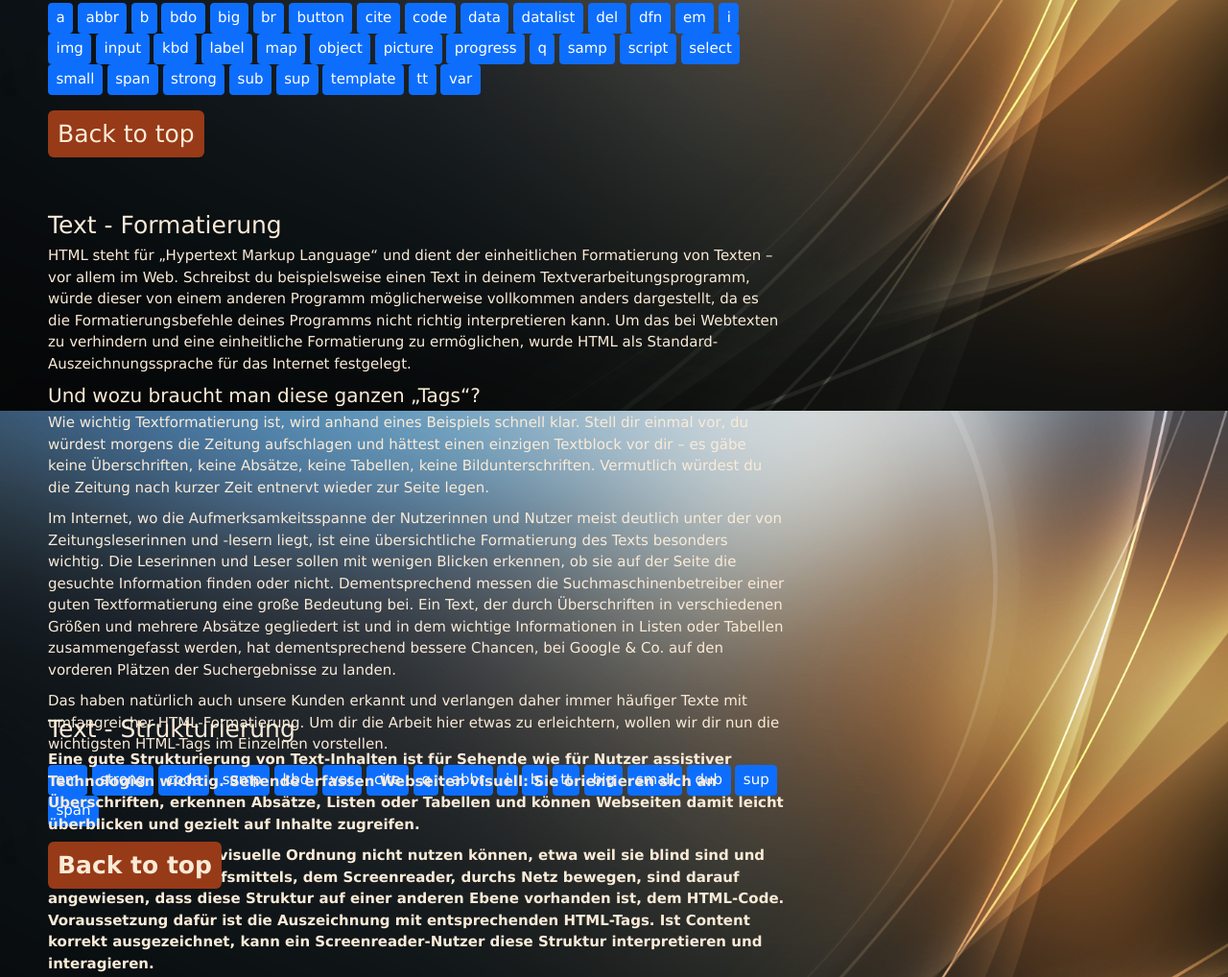
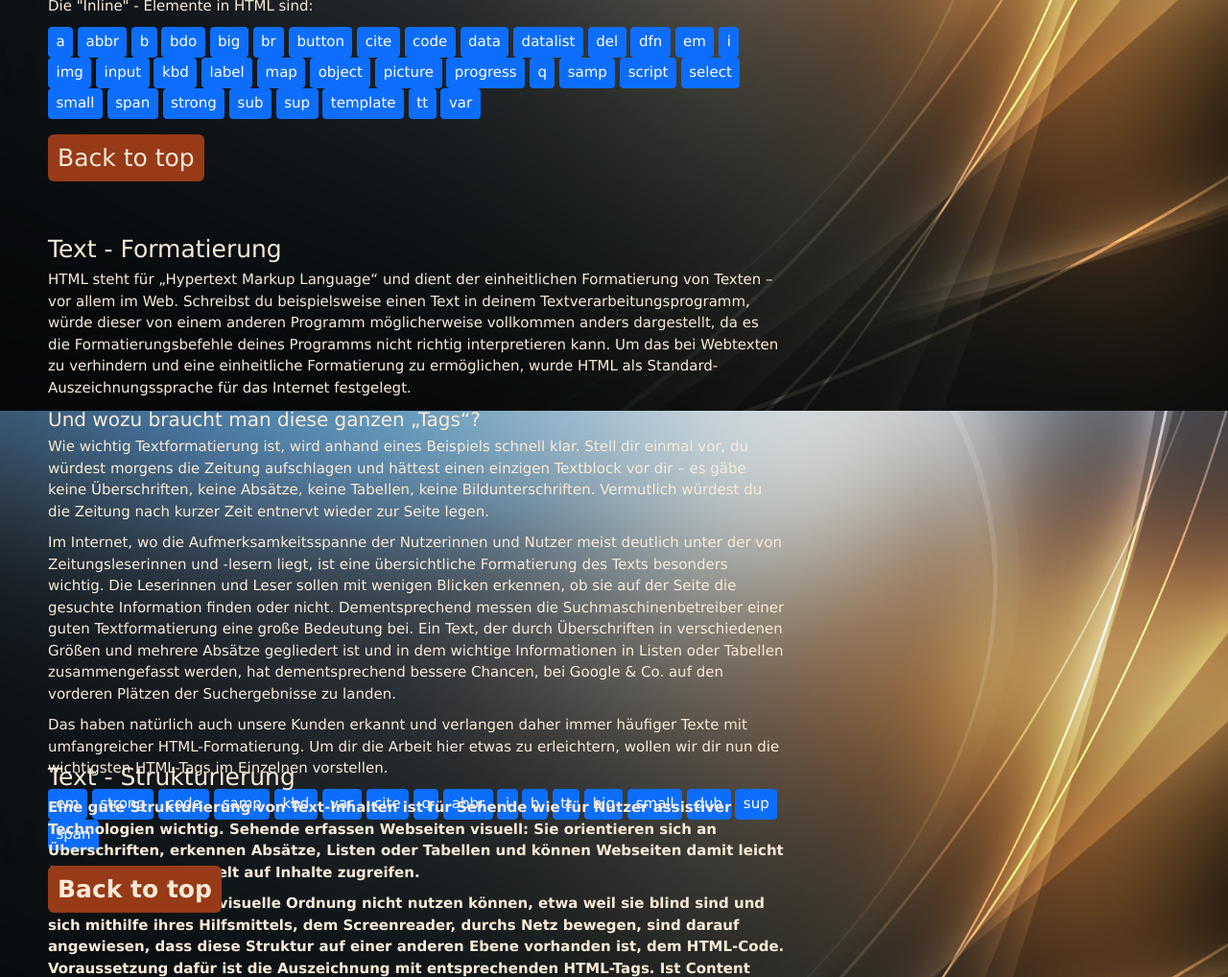
Before and after one commit to MarcelVoigt92/The-Semicolons-Link-Sammlung, a plain HTML site: page HTML/html_index.html in a window 1280 px wide. Shown: the part 2772-3790 px from the top of the page at 96% size. Drawn offline with nearby package versions, Linux system fonts and the light colour scheme; a script that the page names is missing.

Commit message:
schnauze voll

```diff
--- a/styles/html_styles.css
+++ b/styles/html_styles.css
@@ -151,7 +151,7 @@ table tr {
 .formatierung,
 .strukturierung {
   height: 450px;
-  margin-bottom: 75px;
+  margin-bottom: 100px;
   margin-left: 50px;
   width: 60%;
   color: antiquewhite;
@@ -173,6 +173,7 @@ table tr {
 .listen {
   min-height: 100%;
   margin-left: 50px;
+  margin-bottom: 10px;
   width: 60%;
   color: antiquewhite;
   font-family: Verdana, Geneva, Tahoma, sans-serif;
@@ -253,17 +254,6 @@ table tr {
   padding: 1rem;
 }
 
-/* .fader {
-  transition: opacity 0.1s ease-in-out !important;
-}
-
-.fadeOut {
-  opacity: 0 !important;
-}
-.fadeIn {
-  opacity: 1 !important;
-} */
-
 .scrollFade {
   opacity: 1;
   pointer-events: all;
```
Also changed, not shown: HTML/html_index.html (+0 -1 lines).
